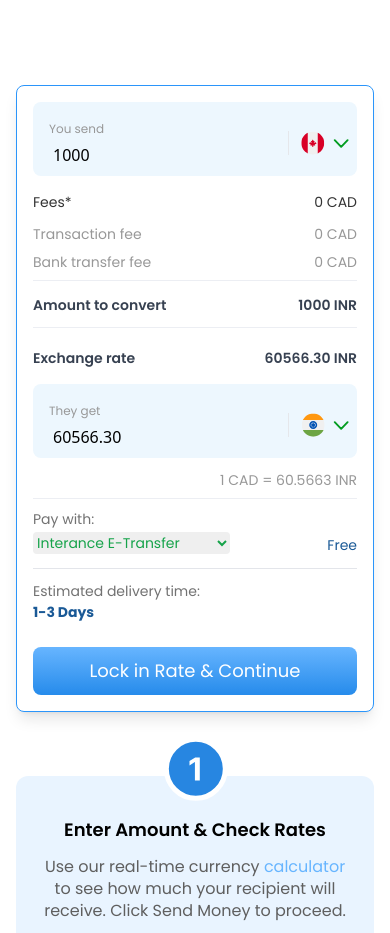
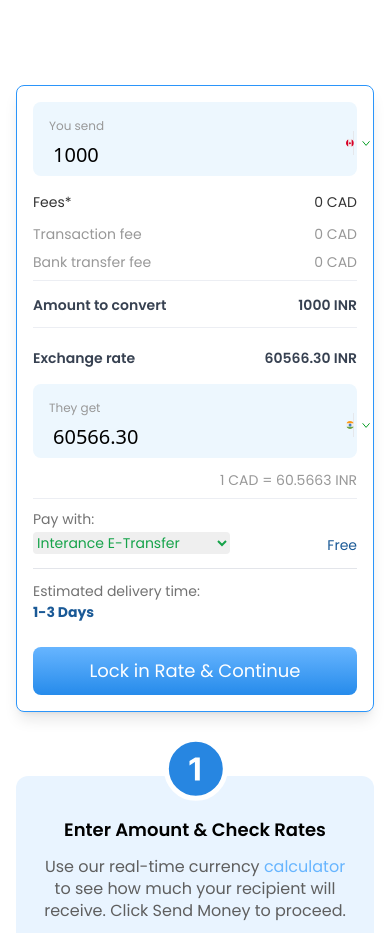
Before and after one commit to haniful360/remiflow-landing-web, a Next.js app: page / in a window 390 px wide. Shown: the part 960-1893 px from the top of the page. Built offline with nearby package versions, Linux system fonts and the light colour scheme.

Commit message:
update font size

```diff
--- a/app/component/MoneyTransfer/ExchangeBox.js
+++ b/app/component/MoneyTransfer/ExchangeBox.js
@@ -37,7 +37,7 @@
             </label>
             <input
               type="number"
-              className="p-1 bg-[#EDF7FE] lg:text-[24px] font-medium focus:outline-none flex-1"
+              className=" p-1 bg-[#EDF7FE] text-[20px] lg:text-[24px] font-medium focus:outline-none flex-1"
               value={amount}
               onChange={handleAmountChange}
               required
@@ -103,7 +103,7 @@
             </label>
             <input
               type="text"
-              className="p-1 lg:text-[24px] font-medium  bg-[#EDF7FE] focus:outline-none flex-1"
+              className="p-1 text-[20px] lg:text-[24px] font-medium  bg-[#EDF7FE] focus:outline-none flex-1"
               value={convertedAmount}
               readOnly
             />
```
Also changed, not shown: app/component/HeroSection.js (+0 -7 lines).
